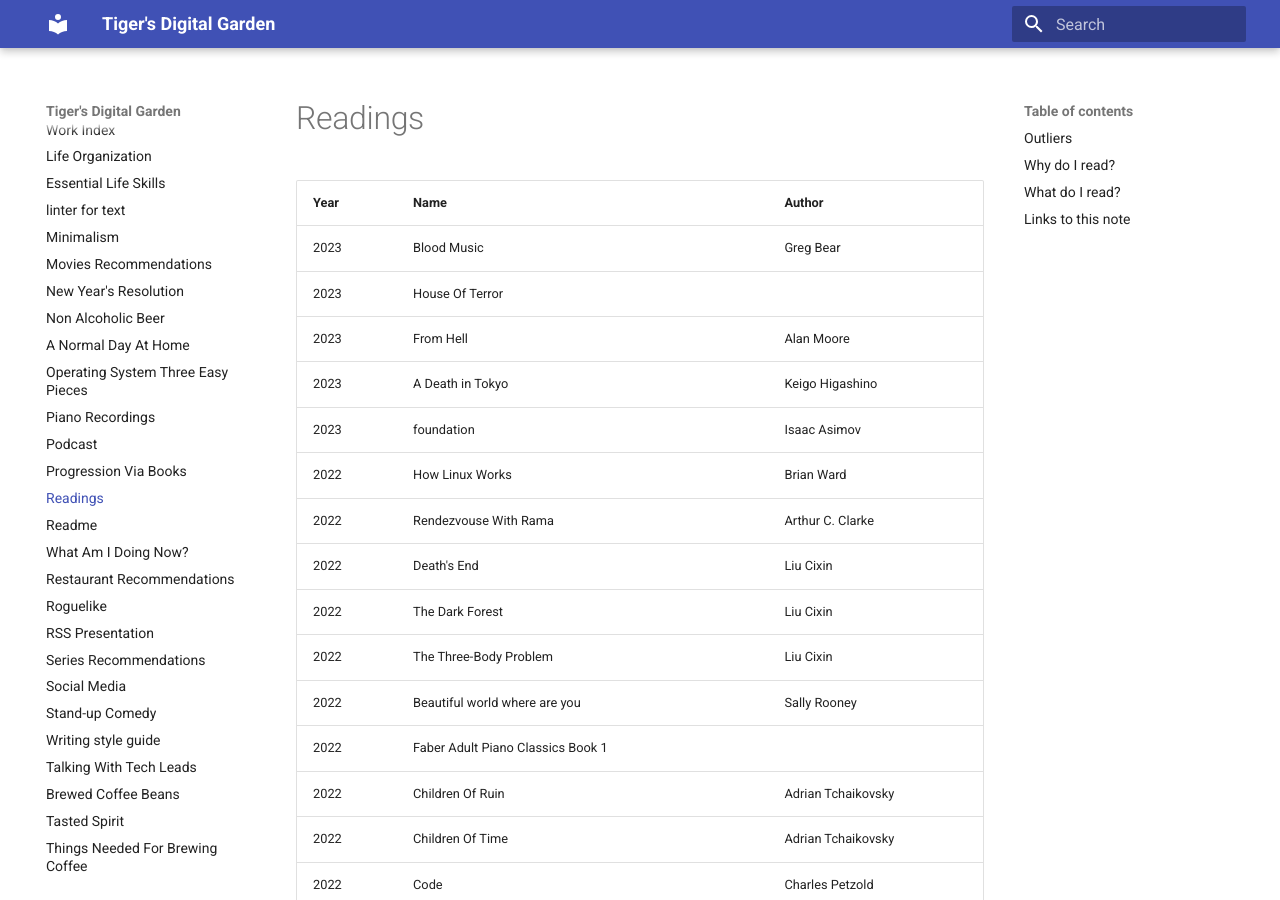
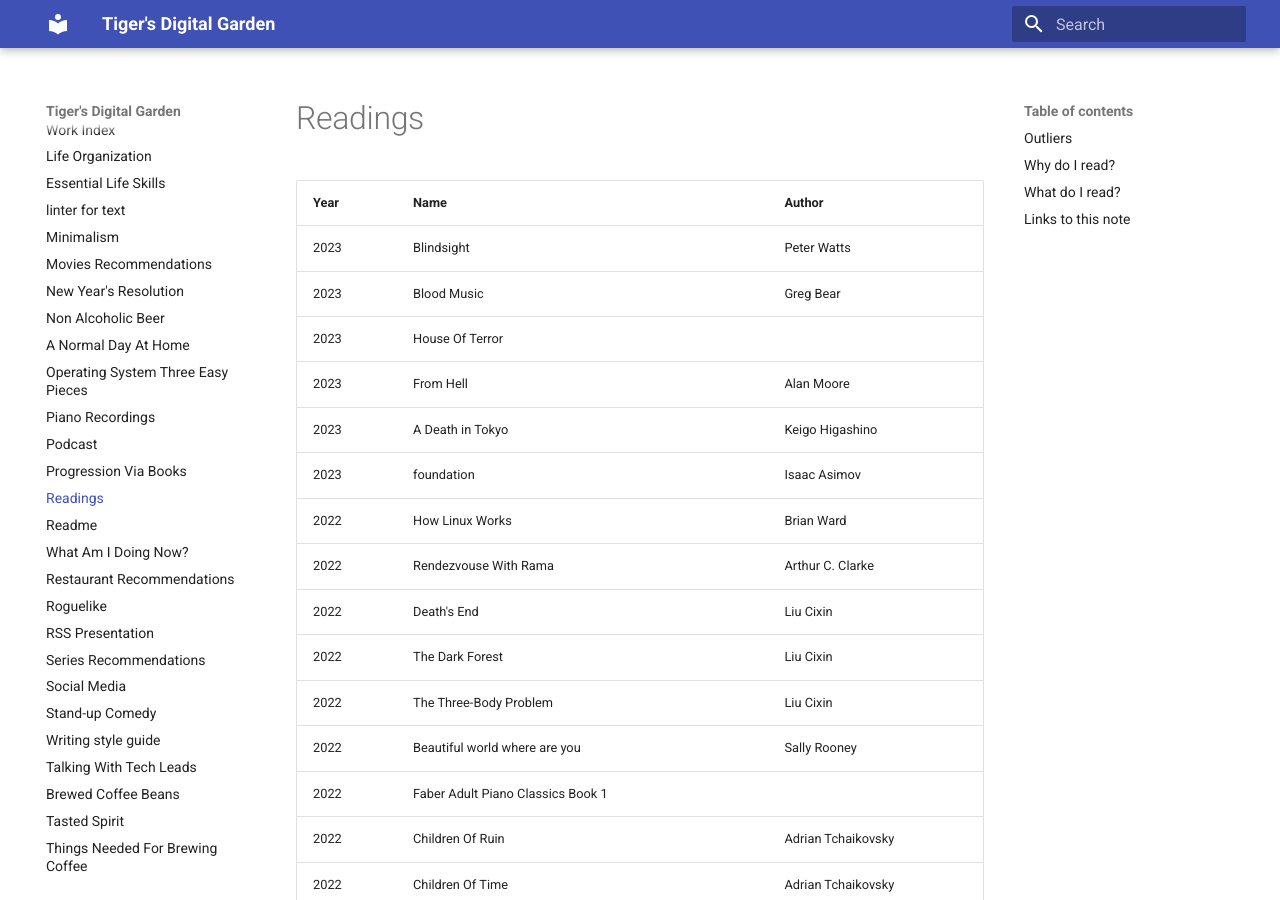
Before and after one commit to ynotstartups/notes, an MkDocs documentation site: the page built from notes/reading.md, in a window 1280 px wide and 900 px high. Built offline with MkDocs 1.6.1 and Material for MkDocs 9.7.7, drawn with Linux system fonts in a browser that asks for light colours.

Commit message:
record reading

```diff
--- a/notes/reading.md
+++ b/notes/reading.md
@@ -2,6 +2,7 @@
 
 | Year | Name                                                            | Author                          |
 | ---- | --------------------------------------------------------------- | ------------------------------- |
+| 2023 | Blindsight                                                      | Peter Watts                     |
 | 2023 | Blood Music                                                     | Greg Bear                       |
 | 2023 | House Of Terror                                                 |                                 |
 | 2023 | From Hell                                                       | Alan Moore                      |
```
